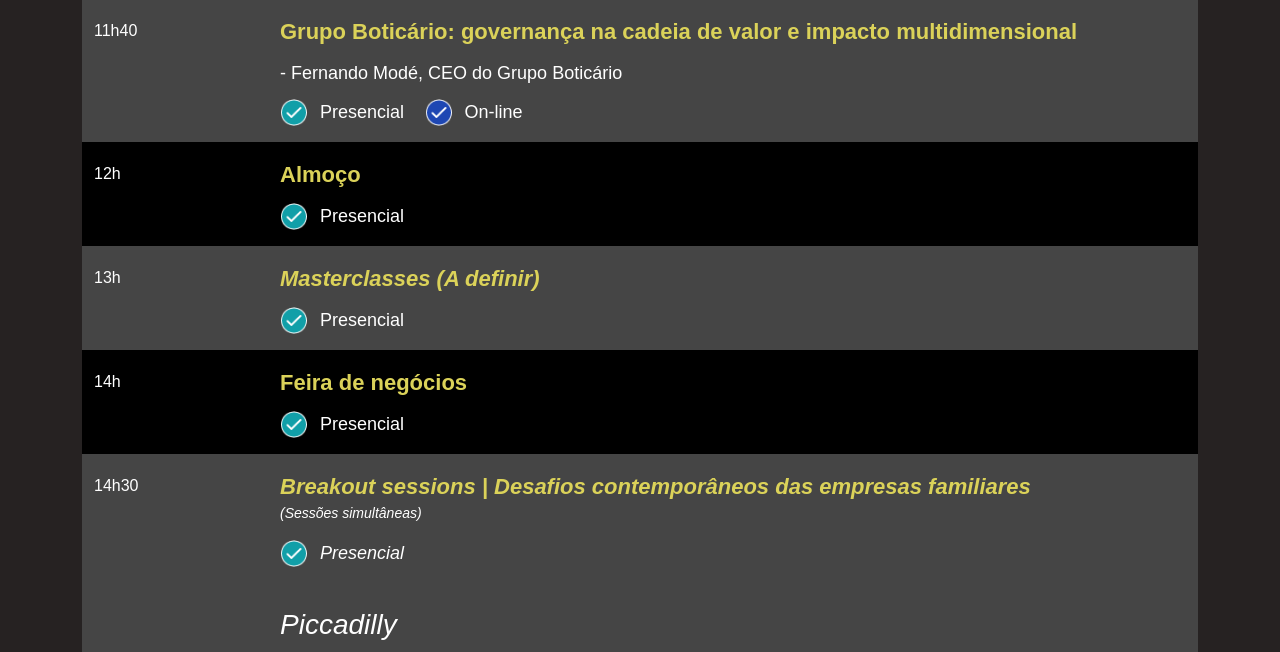
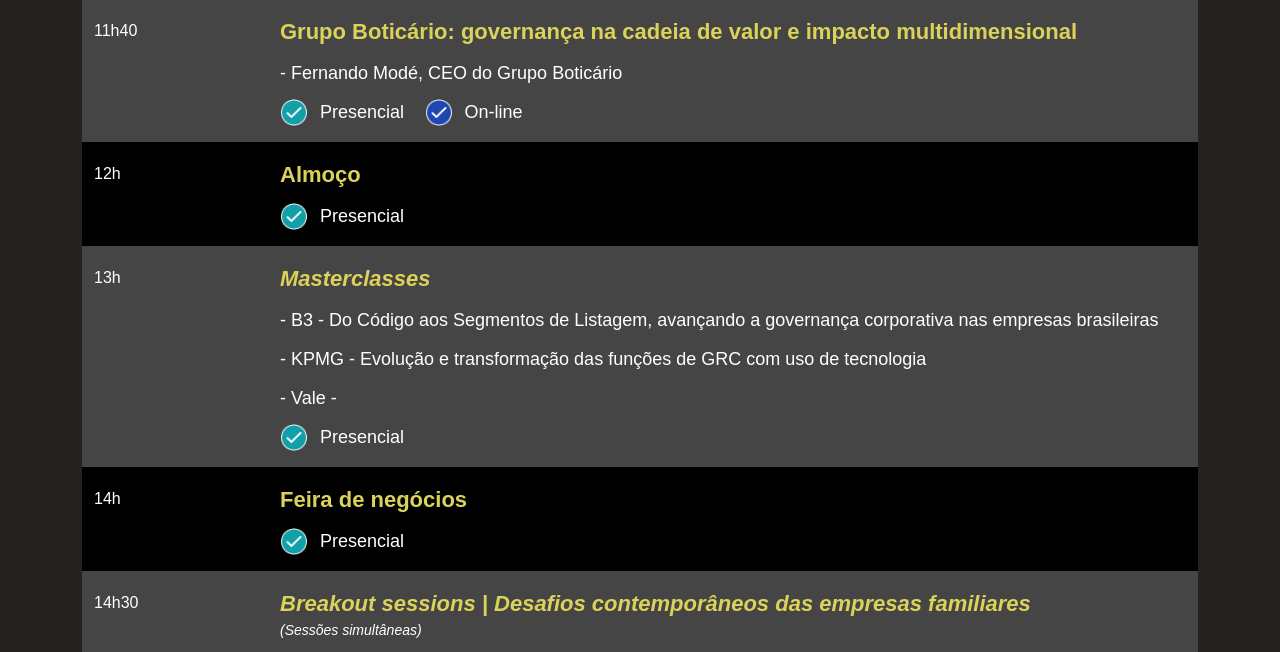
Before and after one commit to fernandosoares/ibgc-2023, a WordPress theme: template index.php in a window 1280 px wide, after a click that opens the changed part. Shown: the part 2679-3331 px from the top of the page. Run offline with PHP 8.4 and a stand-in for WordPress, Linux system fonts and the light colour scheme; the site name, menu and one post (Sample post) are stand-ins, and other content is empty; some libraries are stand-ins or nearby versions.

Commit message:
fix: rev5 20231002 2h

```diff
--- a/functions.php
+++ b/functions.php
@@ -141,7 +141,7 @@
             'picture' => get_template_directory_uri() . '/assets/img/2023/Foto-ClaudiaPitta.png',
             'name' => 'Claudia Pitta',
             'position' => 'Evolure Consultoria, Partner. IBGC, Board Member',
-            'linkedin' => 'https://www.linkedin.com/in/claudia-elisa-ccie/'
+            'linkedin' => 'https://www.linkedin.com/in/claudiapittapinheiro/'
         ],
         [
             'picture' => get_template_directory_uri() . '/assets/img/2023/cristiana-pereira-foto-congresso.png',
@@ -560,7 +560,7 @@
             'linkedin' => 'https://www.linkedin.com/in/william-ling-23'
         ],
         [
-            'picture' => get_template_directory_uri() . '/assets/img/2023/william-ling-foto-congresso.png',
+            'picture' => get_template_directory_uri() . '/assets/img/2023/Foto-YoabBitran.png',
             'name' => 'Yoab Bitran',
             'position' => '<em>Head of</em> LRN Latin America',
             'linkedin' => 'https://www.linkedin.com/in/yoabbitran/'
--- a/partials/page/schedule.php
+++ b/partials/page/schedule.php
@@ -73,7 +73,10 @@
                             <div class="row schedule-item">
                                 <div class="col-12 col-md-2 mt-1">13h</div>
                                 <div class="col-12 col-md-10">
-                                    <p class="title"><em>Masterclasses (A definir)</em></p>
+                                    <p class="title"><em>Masterclasses</em></p>
+                                    <p class="desc"> - B3 - Do Código aos Segmentos de Listagem, avançando a governança corporativa nas empresas brasileiras</p>
+                                    <p class="desc"> - KPMG - Evolução e transformação das funções de GRC com uso de tecnologia</p>
+                                    <p class="desc"> - Vale - </p>
                                     <p class="flag presencial">Presencial</p>
                                 </div>
                             </div>
@@ -147,6 +150,7 @@
                                     <div class="topic-container b-black py-2">
                                         <p class="desc"> - Viviane Romeiro, diretora de Clima, Energia e Finanças Sustentáveis no
                                             CEBDS</p>
+                                        <p class="desc"> - Natalie Unterstell, presidente do Instituto Talanoa</p>
                                         <p class="desc"> - Moderação: Artur Damasceno, fundador e curador da
                                             CarbonCreditMarkets.com; consultor na Damasceno &amp; Oliva Consulting</p>
                                     </div>
@@ -163,6 +167,7 @@
                                     <div class="topic-container b-black py-2">
                                         <p class="desc"> - Elisa Leonel, secretária de Coordenação e Governança das Empresas
                                             Estatais</p>
+                                        <p class="desc"> - Yoab Bitran, Head of LRN Latin America</p>
                                         <p class="desc"> - Moderação: Luciana Dias, professora da FGV-Direito e sócia de L|Dias
                                             Advogados</p>
                                     </div>
@@ -274,7 +279,8 @@
                             <div class="row schedule-item">
                                 <div class="col-12 col-md-2 mt-1">08h</div>
                                 <div class="col-12 col-md-10">
-                                    <p class="title">Credenciamento</p>
+                                    <p class="title"> - Credenciamento</p>
+                                    <p class="title"> - Estande IBGC: IBGC e B3 discutem o novo Código IBGC e seus impactos nas empresas listadas</p>
                                     <p class="flag presencial">Presencial</p>
                                 </div>
                             </div>
@@ -338,9 +344,10 @@
                                 <div class="col-12 col-md-2 mt-1">10h55</div>
                                 <div class="col-12 col-md-10">
                                     <p class="title">Olhando para o final da cadeia: os "<em>noholders</em>"</p>
-                                    <p class="desc">Frederico Gonçalves, CEO da DPA Brasil</p>
-                                    <p class="desc">Dora Ferreira, Co-Founder & CMO da Meu Chapa</p>
-                                    <p class="desc">Moderação: João Biarari, founder e CEO da Meu Chapa</p>
+                                    <p class="desc"> - Frederico Gonçalves, CEO da DPA Brasil</p>
+                                    <p class="desc"> - Rodrigo Ferreira, líder de Relações Institucionais do Grupo Gaia</p>
+                                    <p class="desc"> - Dora Ferreira, Co-Founder & CMO da Meu Chapa</p>
+                                    <p class="desc"> - Moderação: João Biarari, founder e CEO da Meu Chapa</p>
                                     <p class="flag presencial">Presencial</p>
                                     <p class="flag online">On-line</p>
                                 </div>
@@ -366,12 +373,15 @@
                                     <div class="topic-container b-gray py-2">
                                         <p class="desc"> - Emily Ewell, CEO &amp; co-fundadora da Pantys</p>
                                         <p class="desc"> - Maria Eduarda Camargo, COO, CFO e co-fundadora da Pantys</p>
+                                        <p class="desc"> - Moderação: Claudia Pitta, Partner da Evolure Consultoria, e Board Member do IBGC</p>
                                     </div>
 
                                     <h3 class="topic mt-4">Linker</h3>
                                     <div class="topic-container b-gray py-2">
                                         <p class="desc"> - Ingrid Barth, COO do Linker</p>
                                         <p class="desc"> - Frederico Braga, CFO da Omie</p>
+                                        <p class="desc"> - Moderação: Marcela Flores, diretora presidente da ANPEI e conselheira deliberativa do
+                                            SEBRAE Nacional e SEBRAE São Paulo</p>
                                     </div>
 
                                     <h3 class="topic mt-4">Muda meu Mundo</h3>
@@ -395,7 +405,11 @@
                             <div class="row schedule-item">
                                 <div class="col-12 col-md-2 mt-1">13h10</div>
                                 <div class="col-12 col-md-10">
-                                    <p class="title"><em>Masterclasses (A definir)</em></p>
+                                    <p class="title"><em>Masterclasses</em></p>
+                                    <p class="desc"> - Report - Engajando stakeholder na formulação de estratégias abertas</p>
+                                    <p class="desc"> - KPMG - ESG Strategy</p>
+                                    <p class="desc"> - Andre Coutinho, sócio-líder de Advisory da KPMG no Brasil e na América do Sul </p>
+                                    <p class="desc"> - Nelmara Arbex, sócia-líder de ESG da KPMG no Brasil e na América do Suly</p>
                                     <p class="flag presencial">Presencial</p>
                                 </div>
                             </div>
@@ -419,6 +433,7 @@
                                     <h3 class="topic mt-4">Bem estar, saúde mental e <em>burnout</em> digital: pautas do Conselho?</h3>
                                     <div class="topic-container b-gray py-2">
                                         <p class="desc"> - João Kohn, diretor geral Betterfly Brasil</p>
+                                        <p class="desc"> - Fatima Macedo, CEO e fundadora da Mental Clean</p>
                                         <p class="desc"> - Toya Lorch, sócia fundadora da Get Ahead Saúde Mental no Trabalho e sócia da Edge Desenvolvimento e Governança</p>
                                         <p class="desc"> - Moderação: Sergio Piza, sócio fundador da Piza Advisors</p>
                                     </div>
@@ -426,6 +441,7 @@
                                     <h3 class="topic mt-4">Agricultura regenerativa: novas soluções e o papel estratégico do país</h3>
                                     <div class="topic-container b-gray py-2">
                                         <p class="desc"> - Maurício Schneider, CEO da Solubio</p>
+                                        <p class="desc"> - André Guillaumon, diretor presidente da BrasilAgro</p>
                                         <p class="desc"> - Moderação: Tconselheira independente (eB Capital, Vivara,
                                             Agrogalaxy, Korin), atua também no Sistema B/Blab, Ethos, ICCB, Chapter
                                             Zero Brazil e FEM e professora de ESG e sustentabilidade no IBGC</p>
@@ -441,6 +457,7 @@
                                     <h3 class="topic mt-4">Impacto social e ética algorítmica</h3>
                                     <div class="topic-container b-gray py-2">
                                         <p class="desc"> - Juliana Custódio, gerente geral de dados da PagBank</p>
+                                        <p class="desc"> - Sérgio All, Chairman e Fundador na Conta Black</p>
                                         <p class="desc"> - Moderação: Andreza Rocha, fundadora e diretora executiva da AfrOya Tech
                                             Hub</p>
                                     </div>
@@ -470,6 +487,7 @@
                                         Grupo Fleury, coordenador da Comissão de Saúde e membro da Comissão
                                         Conselho do Futuro do IBGC</p>
                                     <p class="desc"> - Glória Guimarães, Presidente do Conselho de Administração do AYO Group</p>
+                                    <p class="desc"> - Moderação: Daniel Maranhão, CEO da Grant Thornton Brasil</p>
                                     <p class="flag presencial">Presencial</p>
                                     <p class="flag online">On-line</p>
                                 </div>
@@ -480,6 +498,8 @@
                                 <div class="col-12 col-md-10">
                                     <p class="title">Governança da inteligência artificial</p>
                                     <p class="desc"> - Cezar Taurion, Chief Strategy Officer (CSO) da Redcore</p>
+                                    <p class="desc"> - Ana Zamper, Fundadora da ByAZ e membro da comissão de Inovação do IBGC</p>
+                                    <p class="desc"> - Moderação: Ricardo Santana Diniz, sócio da KPMG Lighthouse (CoE Data & AI)</p>
                                     <p class="flag presencial">Presencial</p>
                                     <p class="flag online">On-line</p>
                                 </div>
```
